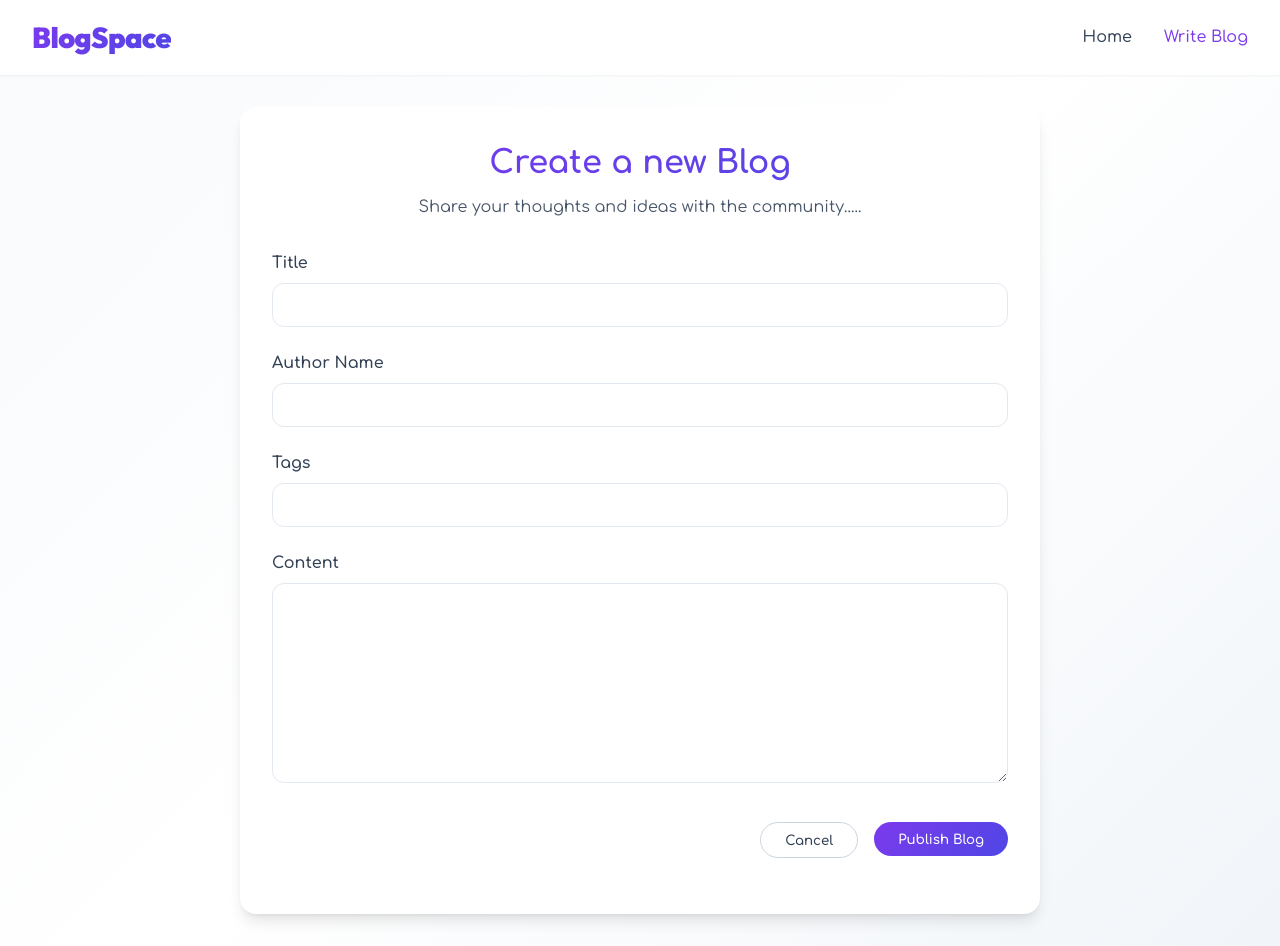
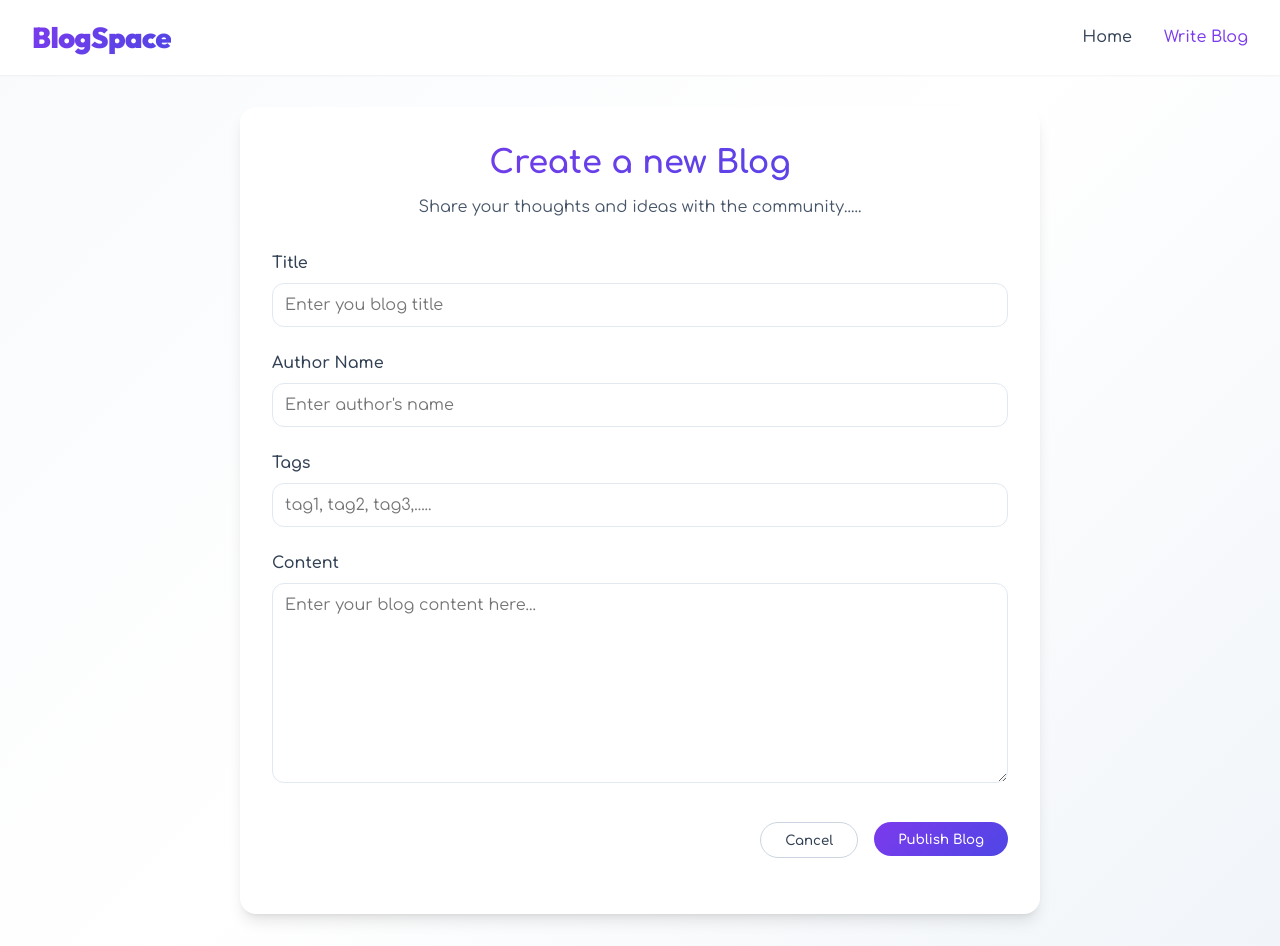
Before and after one commit to palakjagpal/BlogSpace, a React (Vite) app: page /create in a window 1280 px wide. Built offline with nearby package versions, Linux system fonts and the light colour scheme; no server answers.

Commit message:
added placeholders

```diff
--- a/src/pages/CreateBlog.tsx
+++ b/src/pages/CreateBlog.tsx
@@ -39,19 +39,19 @@ function CreateBlog(){
                 <form onSubmit={handleSubmit}>
                     <div className="input">
                         <label>Title</label>
-                        <input type="text" value={form.title} onChange={(e) => setform({...form, title : e.target.value})}/>
+                        <input type="text" value={form.title} placeholder="Enter you blog title" onChange={(e) => setform({...form, title : e.target.value})}/>
                     </div>
                     <div className="input">
                         <label>Author Name</label>
-                        <input type="text" value={form.author} onChange={(e) => setform({...form, author : e.target.value})}/>
+                        <input type="text" value={form.author} placeholder="Enter author's name" onChange={(e) => setform({...form, author : e.target.value})}/>
                     </div>
                     <div className="input">
                         <label>Tags</label>
-                        <input type="text" value={form.tags.join(", ")} onChange={(e) => setform({...form, tags : e.target.value.split(", ").map((tag) => tag.trim())})}/>
+                        <input type="text" value={form.tags.join(", ")} placeholder="tag1, tag2, tag3,....." onChange={(e) => setform({...form, tags : e.target.value.split(", ").map((tag) => tag.trim())})}/>
                     </div>
                     <div className="input">
                         <label>Content</label>
-                        <textarea value={form.content} onChange={(e) => setform({...form, content : e.target.value})}/>
+                        <textarea value={form.content} placeholder="Enter your blog content here..." onChange={(e) => setform({...form, content : e.target.value})}/>
                     </div>
                     <div className="input buttons">
                         <div className="cancel">
--- a/src/pages/EditBlog.tsx
+++ b/src/pages/EditBlog.tsx
@@ -78,7 +78,7 @@ function EditBlog(){
                     </div>
                     <div className="input">
                         <label>Tags</label>
-                        <input type="text" value={form.tags.join(", ")} onChange={(e) => setform({...form, tags : e.target.value.split(", ").map((tag) => tag.trim())})}/>
+                        <input type="text" value={form.tags.join(", ")}  onChange={(e) => setform({...form, tags : e.target.value.split(", ").map((tag) => tag.trim())})}/>
                     </div>
                     <div className="input">
                         <label>Content</label>
```
